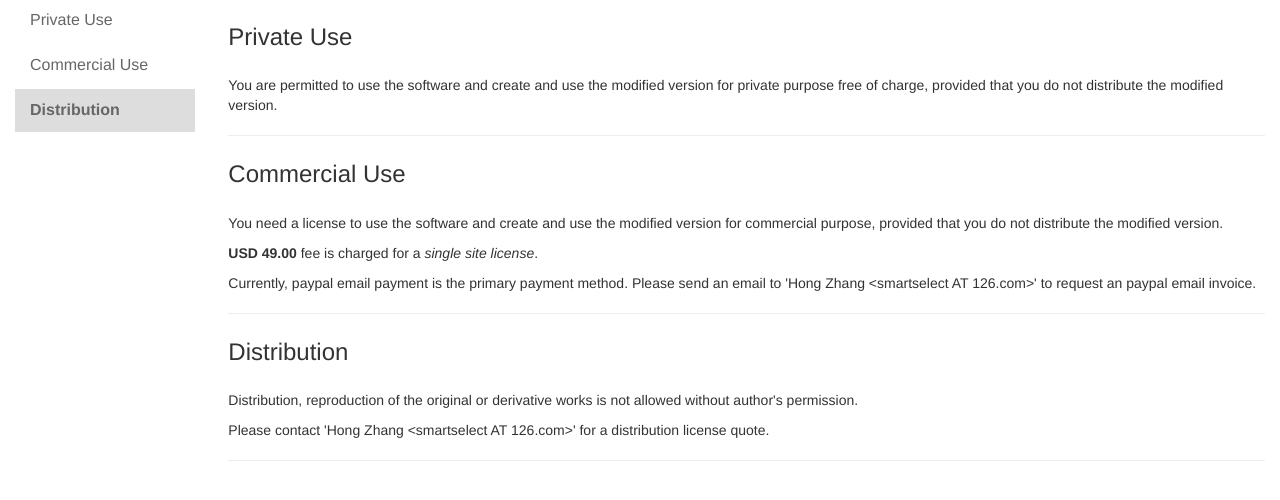
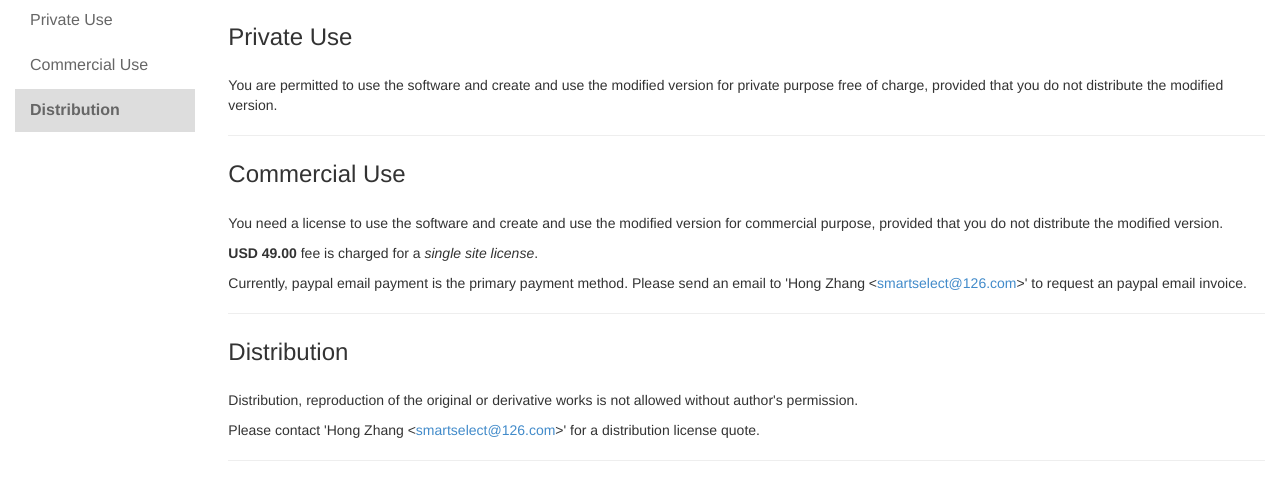
Before and after one commit to phossa/smartselect, a plain HTML site: page docs/license.html in a window 1280 px wide. Shown: the part 72-572 px from the top of the page. Drawn offline with Linux system fonts and the light colour scheme.

Commit message:
email address
email address

```diff
--- a/docs/license.html
+++ b/docs/license.html
@@ -68,12 +68,12 @@ you do not distribute the modified version.</p>
                     <h3 id="sec-2">Commercial Use</h3>
                     <p>You need a license to use the software and create and use the modified version for commercial purpose, provided that you do not distribute the modified version.</p>
                     <p><b>USD 49.00</b> fee is charged for a <i>single site license</i>.</p>
-                    <p>Currently, paypal email payment is the primary payment method. Please send an email to 'Hong Zhang &lt;smartselect AT 126.com&gt;' to request an paypal email invoice.</p>
+                    <p>Currently, paypal email payment is the primary payment method. Please send an email to 'Hong Zhang &lt;<SCRIPT type='text/javascript'>a='smartselect'; b='126.com'; document.write('<A hre'+'f="mai'+'lto:'+a+'@'+b+'">'); document.write(a+'@'+b+'</a>');</SCRIPT>&gt;' to request an paypal email invoice.</p>
                     <hr />
 
                     <h3 id="sec-5">Distribution</h3>
                     <p>Distribution, reproduction of the original or derivative works is not allowed without author's permission.</p>
-                    <p>Please contact 'Hong Zhang &lt;smartselect AT 126.com&gt;' for a distribution license quote.</p>
+                    <p>Please contact 'Hong Zhang &lt;<SCRIPT type='text/javascript'>a='smartselect'; b='126.com'; document.write('<A hre'+'f="mai'+'lto:'+a+'@'+b+'">'); document.write(a+'@'+b+'</a>');</SCRIPT>&gt;' for a distribution license quote.</p>
                     <hr />
                 </div>
             </div>
```
